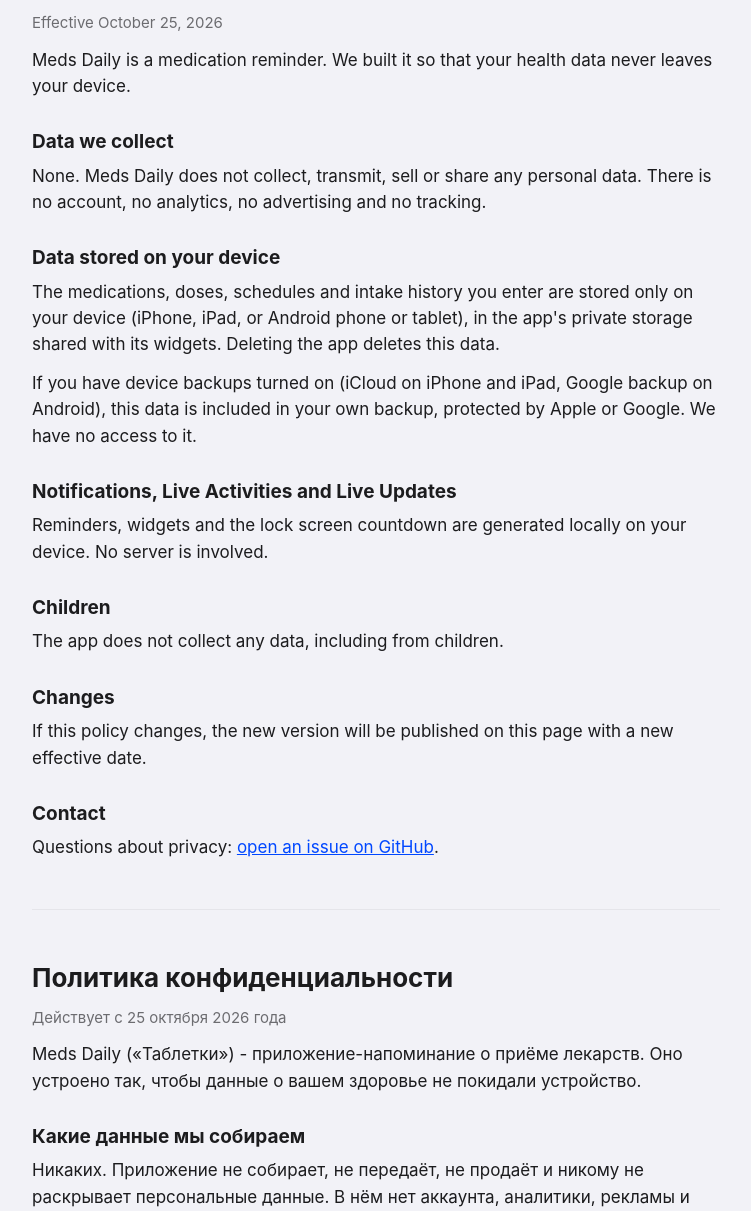
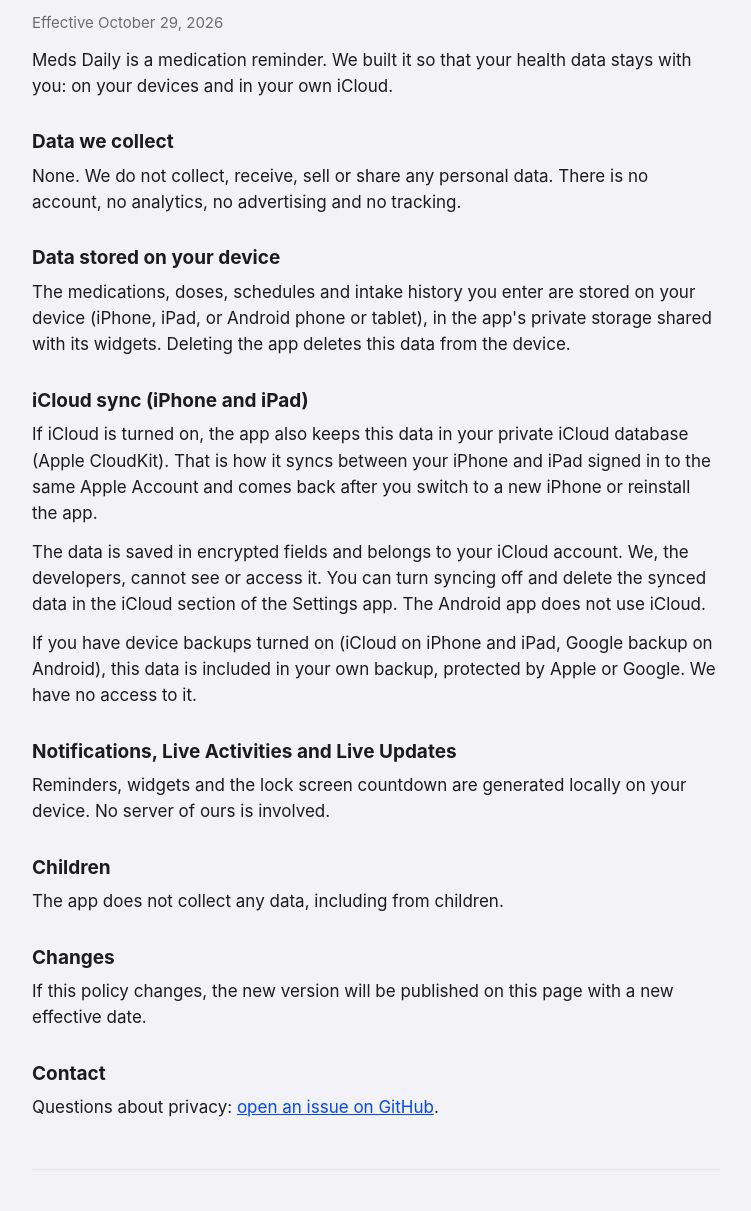
Before and after one commit to AnriMG/meds-daily, a plain HTML site: page privacy.html in a window 1280 px wide. Shown: the part 189-1400 px from the top of the page, without its empty margins (264-1015 px from the left). Drawn offline with Linux system fonts and the light colour scheme.

Commit message:
Document iCloud sync in privacy policy

```diff
--- a/privacy.html
+++ b/privacy.html
@@ -15,15 +15,18 @@
 
   <section lang="en">
     <h2>Privacy Policy</h2>
-    <p class="muted">Effective October 25, 2026</p>
-    <p>Meds Daily is a medication reminder. We built it so that your health data never leaves your device.</p>
+    <p class="muted">Effective October 29, 2026</p>
+    <p>Meds Daily is a medication reminder. We built it so that your health data stays with you: on your devices and in your own iCloud.</p>
     <h3>Data we collect</h3>
-    <p>None. Meds Daily does not collect, transmit, sell or share any personal data. There is no account, no analytics, no advertising and no tracking.</p>
+    <p>None. We do not collect, receive, sell or share any personal data. There is no account, no analytics, no advertising and no tracking.</p>
     <h3>Data stored on your device</h3>
-    <p>The medications, doses, schedules and intake history you enter are stored only on your device (iPhone, iPad, or Android phone or tablet), in the app's private storage shared with its widgets. Deleting the app deletes this data.</p>
+    <p>The medications, doses, schedules and intake history you enter are stored on your device (iPhone, iPad, or Android phone or tablet), in the app's private storage shared with its widgets. Deleting the app deletes this data from the device.</p>
+    <h3>iCloud sync (iPhone and iPad)</h3>
+    <p>If iCloud is turned on, the app also keeps this data in your private iCloud database (Apple CloudKit). That is how it syncs between your iPhone and iPad signed in to the same Apple Account and comes back after you switch to a new iPhone or reinstall the app.</p>
+    <p>The data is saved in encrypted fields and belongs to your iCloud account. We, the developers, cannot see or access it. You can turn syncing off and delete the synced data in the iCloud section of the Settings app. The Android app does not use iCloud.</p>
     <p>If you have device backups turned on (iCloud on iPhone and iPad, Google backup on Android), this data is included in your own backup, protected by Apple or Google. We have no access to it.</p>
     <h3>Notifications, Live Activities and Live Updates</h3>
-    <p>Reminders, widgets and the lock screen countdown are generated locally on your device. No server is involved.</p>
+    <p>Reminders, widgets and the lock screen countdown are generated locally on your device. No server of ours is involved.</p>
     <h3>Children</h3>
     <p>The app does not collect any data, including from children.</p>
     <h3>Changes</h3>
@@ -36,15 +39,18 @@
 
   <section lang="ru">
     <h2>Политика конфиденциальности</h2>
-    <p class="muted">Действует с 25 октября 2026 года</p>
-    <p>Meds Daily («Таблетки») - приложение-напоминание о приёме лекарств. Оно устроено так, чтобы данные о вашем здоровье не покидали устройство.</p>
+    <p class="muted">Действует с 29 октября 2026 года</p>
+    <p>Meds Daily («Таблетки») - приложение-напоминание о приёме лекарств. Оно устроено так, чтобы данные о вашем здоровье оставались у вас: на ваших устройствах и в вашем личном iCloud.</p>
     <h3>Какие данные мы собираем</h3>
-    <p>Никаких. Приложение не собирает, не передаёт, не продаёт и никому не раскрывает персональные данные. В нём нет аккаунта, аналитики, рекламы и отслеживания.</p>
+    <p>Никаких. Мы не собираем, не получаем, не продаём и никому не раскрываем персональные данные. В приложении нет аккаунта, аналитики, рекламы и отслеживания.</p>
     <h3>Данные на устройстве</h3>
-    <p>Лекарства, дозировки, расписание и история приёмов, которые вы вводите, хранятся только на вашем устройстве (iPhone, iPad, телефоне или планшете на Android), в закрытом хранилище приложения и его виджетов. При удалении приложения эти данные удаляются.</p>
+    <p>Лекарства, дозировки, расписание и история приёмов, которые вы вводите, хранятся на вашем устройстве (iPhone, iPad, телефоне или планшете на Android), в закрытом хранилище приложения и его виджетов. При удалении приложения эти данные удаляются с устройства.</p>
+    <h3>Синхронизация через iCloud (iPhone и iPad)</h3>
+    <p>Если iCloud включён, приложение также хранит эти данные в вашей личной базе iCloud (Apple CloudKit). Так они синхронизируются между iPhone и iPad с одним Apple ID и возвращаются после перехода на новый iPhone или переустановки приложения.</p>
+    <p>Данные сохраняются в зашифрованных полях и принадлежат вашему аккаунту iCloud. Мы, разработчики, не видим их и не имеем к ним доступа. Выключить синхронизацию и удалить данные из iCloud можно в разделе iCloud приложения «Настройки». Приложение для Android iCloud не использует.</p>
     <p>Если на устройстве включено резервное копирование (iCloud на iPhone и iPad, резервная копия Google на Android), эти данные попадают в вашу собственную резервную копию под защитой Apple или Google. У нас к ней доступа нет.</p>
     <h3>Уведомления, Live Activity и Live Update</h3>
-    <p>Напоминания, виджеты и таймер на экране блокировки формируются на самом устройстве, без сервера.</p>
+    <p>Напоминания, виджеты и таймер на экране блокировки формируются на самом устройстве, без нашего сервера.</p>
     <h3>Дети</h3>
     <p>Приложение не собирает никаких данных, в том числе данных детей.</p>
     <h3>Изменения</h3>
```
Also changed, not shown: index.html (+2 -2 lines).
